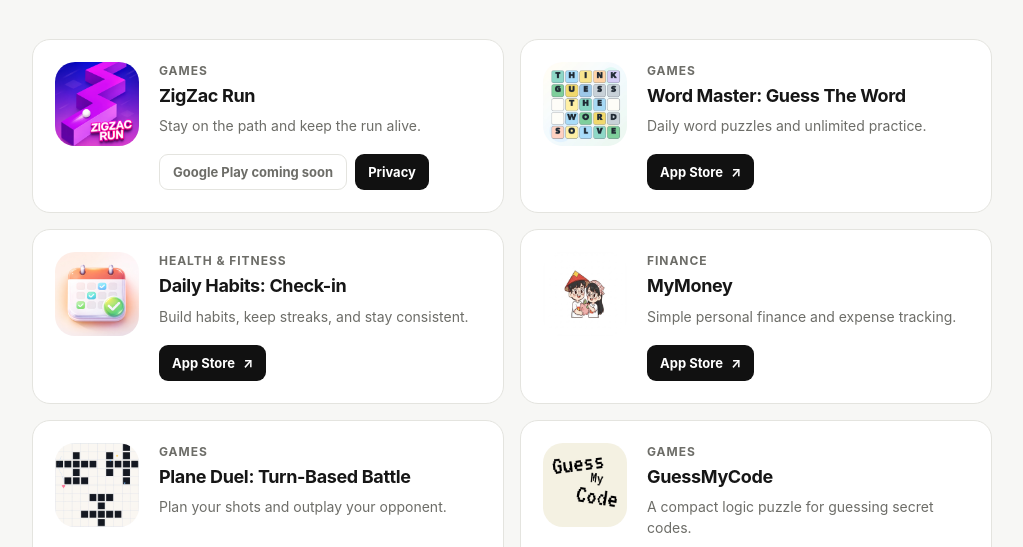
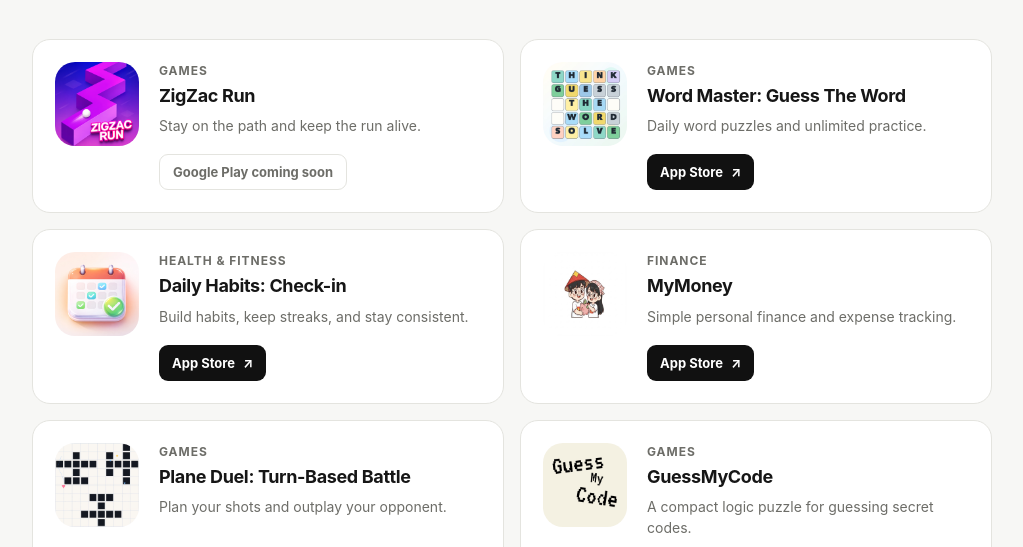
Before and after one commit to Bui-Ly/bui-ly.github.io, a plain HTML site: page index.html in a window 1280 px wide. Shown: the part 253-800 px from the top of the page, without its empty margins (128-1151 px from the left). Drawn offline with Linux system fonts and the light colour scheme.

Commit message:
Remove ZigZac Run privacy button

```diff
--- a/index.html
+++ b/index.html
@@ -43,7 +43,6 @@
                     <p class="description">Stay on the path and keep the run alive.</p>
                     <div class="store-links">
                         <span class="store-status">Google Play coming soon</span>
-                        <a href="./apps/zigzac-run/privacy/">Privacy</a>
                     </div>
                 </div>
             </article>
```
